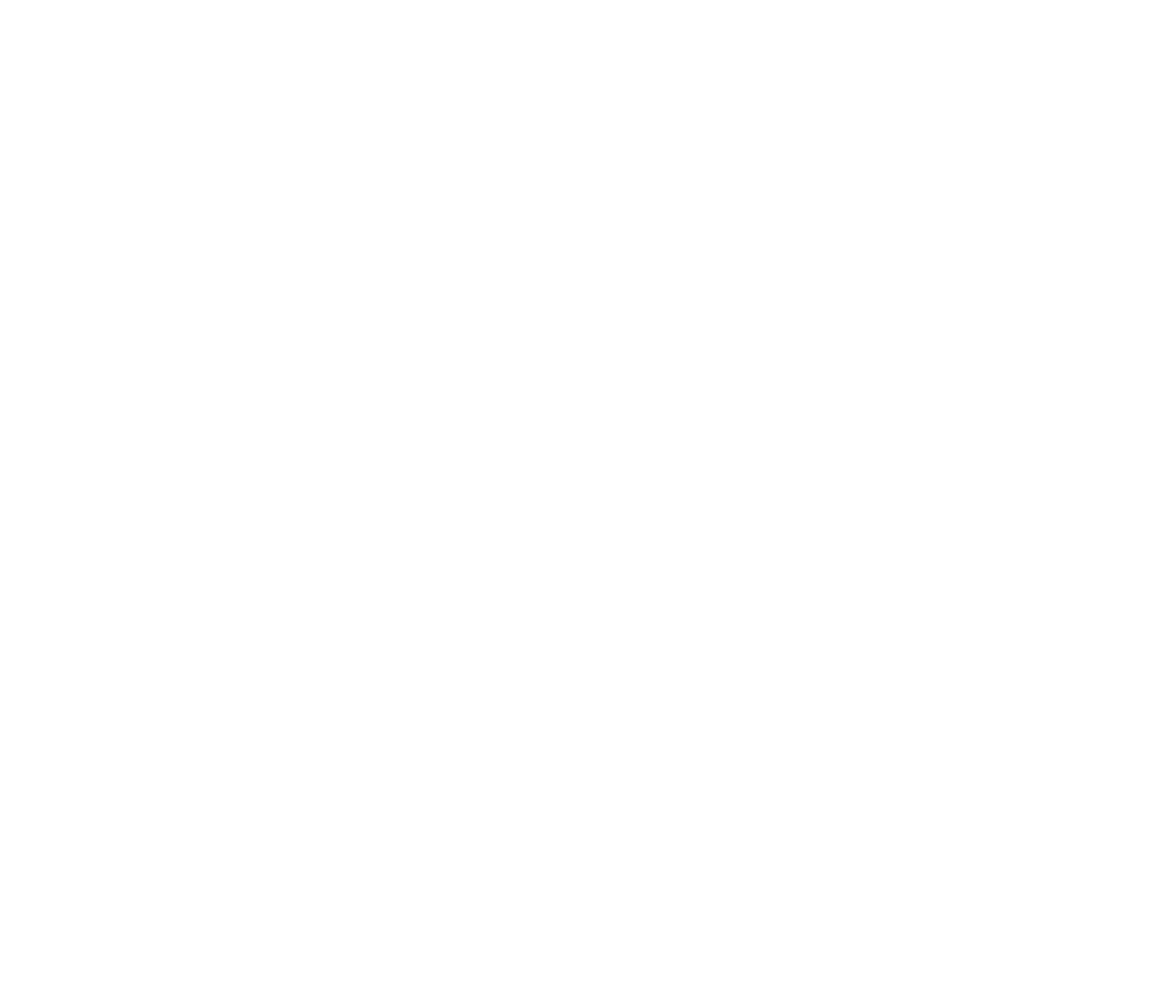
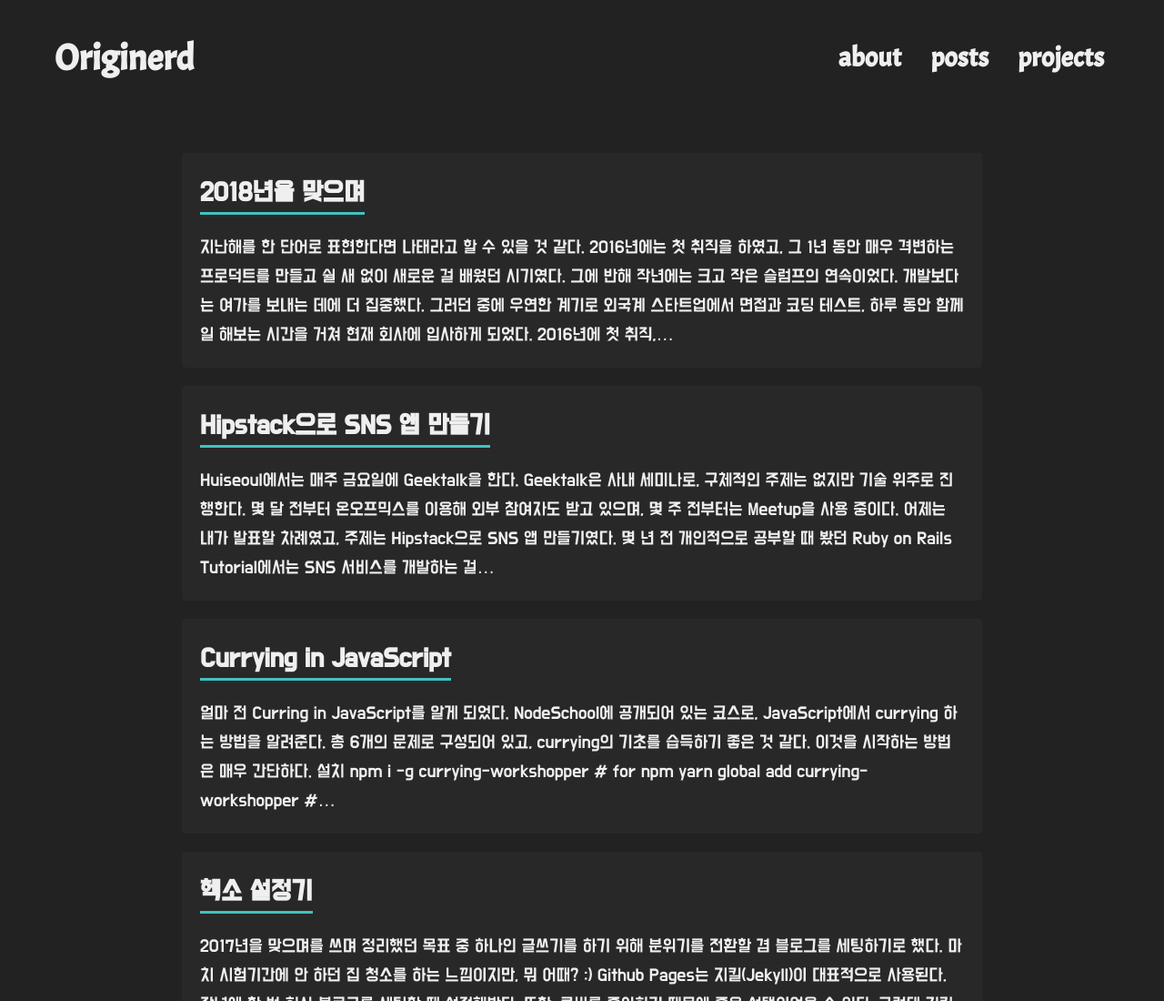
Before and after one commit to originerd/originerd.github.io, a Gatsby site: page /posts in a window 1280 px wide. Before the commit this address had no page. Shown: the top 1100 px of the page at 91% size. Before the commit the page ends 800 px from the top, so only its background shows below. Built offline with nearby package versions, Linux system fonts and the light colour scheme; Gatsby itself is replaced by a stand-in of ours; a web font is replaced by a local one.

Commit message:
Modify element styles

```diff
--- a/src/pages/index.js
+++ b/src/pages/index.js
@@ -6,7 +6,7 @@
 
 const IndexPage = () => (
   <Layout>
-    <main className="container">
+    <main className="container container--landing">
       <section className="landing">
         <h1 className="landing__title">Originerd</h1>
         <nav className="landing-nav">
--- /dev/null
+++ b/src/pages/posts.js
@@ -0,0 +1,71 @@
+import { graphql, Link } from 'gatsby'
+import React from 'react'
+import PropTypes from 'prop-types'
+
+import Layout from '../components/Layout'
+
+const renderPosts = (posts) => (
+  posts.map(({ excerpt, fields, frontmatter, id }) => (
+    <article className="card" key={id}>
+      <Link to={fields.slug}>
+        <h2>{frontmatter.title}</h2>
+      </Link>
+      <p>{excerpt}</p>
+    </article>
+  ))
+)
+
+const Posts = ({ data: { allMarkdownRemark: { edges } } }) => (
+  <Layout>
+    <main className="container container--article">
+      {renderPosts(edges.map((edge) => edge.node))}
+    </main>
+  </Layout>
+)
+
+Posts.propTypes = {
+  data: PropTypes.shape({
+    allMarkdownRemark: PropTypes.shape({
+      edges: PropTypes.arrayOf(PropTypes.shape({
+        node: PropTypes.shape({
+          excerpt: PropTypes.string,
+          fields: PropTypes.shape({
+            slug: PropTypes.string,
+          }),
+          frontmatter: PropTypes.shape({
+            date: PropTypes.string,
+            tags: PropTypes.array,
+            title: PropTypes.string,
+          }),
+          id: PropTypes.string,
+        }),
+      })),
+    }),
+  }),
+}
+
+export const pageQuery = graphql`
+  query Posts {
+    allMarkdownRemark(
+      filter: { fields: { slug: { ne: "/about/" } } }
+      sort: { order: DESC, fields: [frontmatter___date] }
+    ) {
+      edges {
+        node {
+          excerpt(pruneLength: 250)
+          fields {
+            slug
+          }
+          frontmatter {
+            title
+            tags
+            date(formatString: "YYYY/MM/DD")
+          }
+          id
+        }
+      }
+    }
+  }
+`
+
+export default Posts
--- a/src/styles/header.css
+++ b/src/styles/header.css
@@ -11,7 +11,7 @@
 
 .header .nav-link:first-child {
   margin: 0;
-  margin-left: -.2em;
+  margin-left: -.4em;
 }
 
 .title {
--- a/src/styles/landing.css
+++ b/src/styles/landing.css
@@ -1,3 +1,8 @@
+.container--landing {
+  padding-bottom: 0;
+  padding-top: 0;
+}
+
 .landing {
   display: flex;
   flex-direction: column;
--- a/src/styles/layout.css
+++ b/src/styles/layout.css
@@ -12,8 +12,10 @@
 
 a {
   color: inherit;
+  display: inline-block;
   position: relative;
   text-decoration: none;
+  z-index: 1;
 }
 
 a::after {
@@ -32,6 +34,10 @@
   height: 100%;
   padding: .1em .2em;
   transform: skew(-4deg) translateX(-.2em);
+}
+
+a > * {
+  margin: 0;
 }
 
 blockquote {
@@ -64,6 +70,21 @@
   background-color: #282828;
   border-radius: 4px;
   font-size: .9rem;
+}
+
+.card {
+  background-color: #282828;
+  border-radius: 4px;
+  padding: 1rem;
+  margin-bottom: 1rem;
+}
+
+.card:last-child {
+  margin-bottom: 0;
+}
+
+.card > :last-child {
+  margin-bottom: 0;
 }
 
 .container {
@@ -117,7 +138,6 @@
 }
 
 .nav-link__content {
-  margin: 0;
   padding: .1em .2em;
 }
 
```
